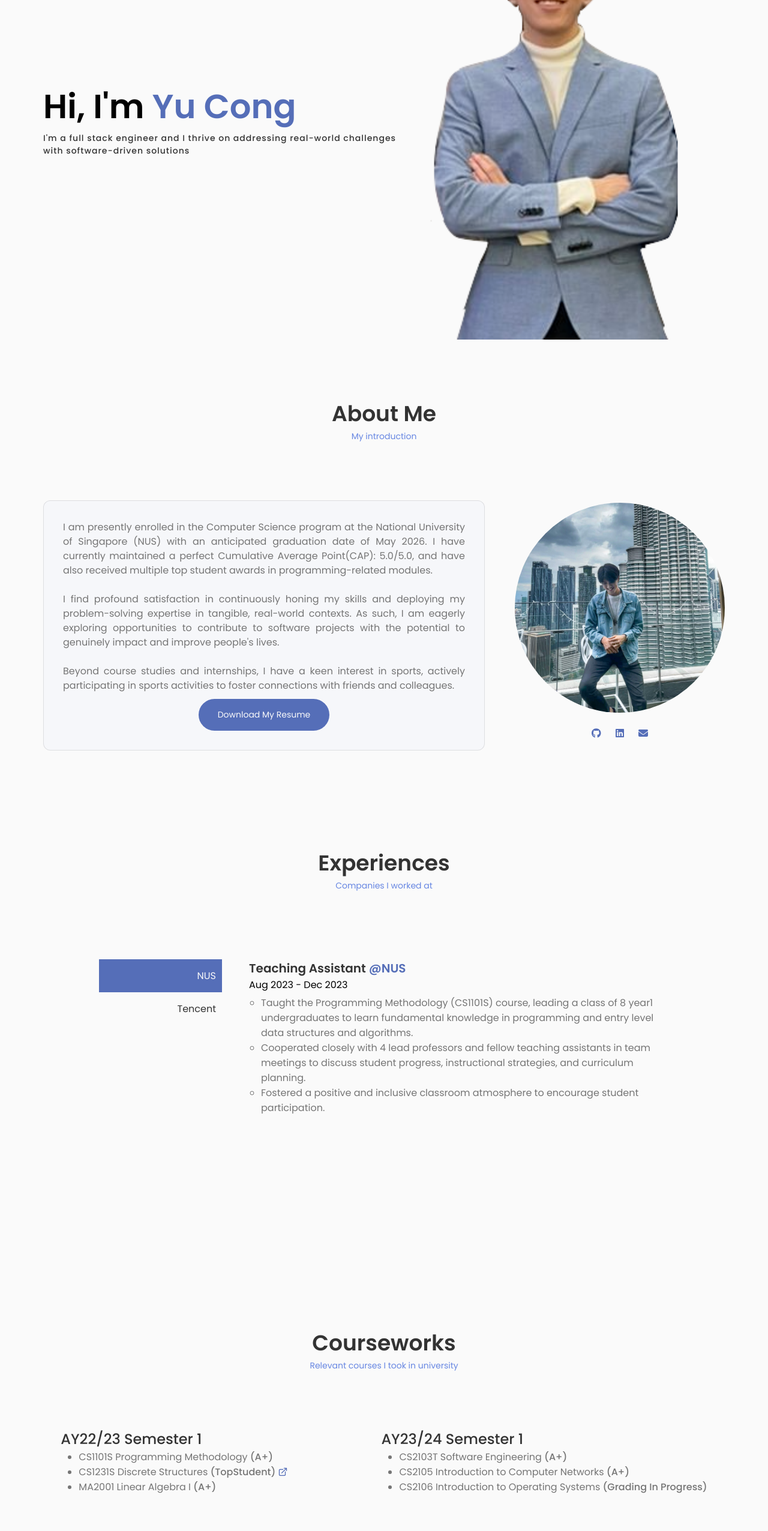
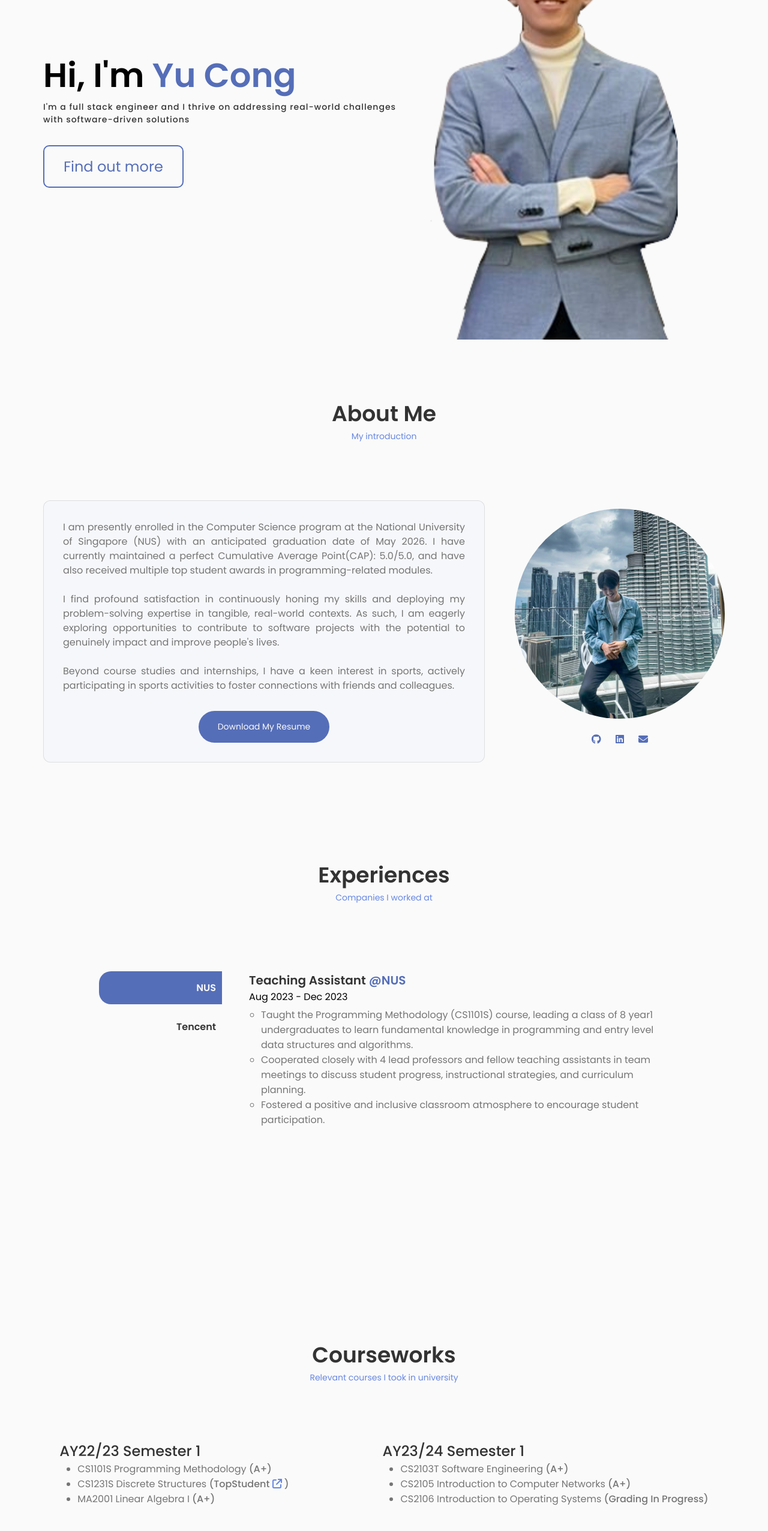
Before and after one commit to yucongkoo/yucongkoo.github.io, a React (Create React App) app: page / in a window 1280 px wide. Shown: the part 234-2786 px from the top of the page at 60% size. Built offline with nearby package versions, Linux system fonts and the light colour scheme.

Commit message:
Touch up details

```diff
--- a/package.json
+++ b/package.json
@@ -6,6 +6,7 @@
     "@emailjs/browser": "^3.11.0",
     "@fortawesome/fontawesome-svg-core": "^6.5.1",
     "@fortawesome/free-brands-svg-icons": "^6.5.1",
+    "@fortawesome/free-regular-svg-icons": "^6.5.1",
     "@fortawesome/free-solid-svg-icons": "^6.5.1",
     "@fortawesome/react-fontawesome": "^0.2.0",
     "@testing-library/jest-dom": "^5.17.0",
--- a/src/components/About/About.css
+++ b/src/components/About/About.css
@@ -38,6 +38,10 @@
     margin-left: 50px;
 }
 
+.downloadResumeButton {
+    margin-top: 20px;
+}
+
 .profileImg {
     object-fit: cover;
     border-radius: 50%;
--- a/src/components/Contact/Contact.js
+++ b/src/components/Contact/Contact.js
@@ -1,5 +1,5 @@
 import React, { useRef } from 'react';
-import emailjs, { send } from '@emailjs/browser';
+import emailjs from '@emailjs/browser';
 import './Contact.css';
 
 const Contact = (props) => {
--- a/src/components/Coursework/Coursework.css
+++ b/src/components/Coursework/Coursework.css
@@ -29,19 +29,15 @@
 }
 
 .courseworkSectionData a:hover {
-    color: var(--primary-color);
+    color: var(--accent-color);
 }
 
 .courseGrade {
     font-weight: var(--font-medium);
 }
 
-.courseworkSectionData i {
-    color: var(--primary-color);
-}
-
-.courseworkSectionData i:hover {
-    color: var(--secondary-color);
+.courseGradeIcon {
+    color: var(--accent-color);
 }
 
 .courseworksContainer {
--- a/src/components/Coursework/Coursework.js
+++ b/src/components/Coursework/Coursework.js
@@ -1,5 +1,7 @@
 import React from 'react';
 import './Coursework.css';
+import { faArrowUpRightFromSquare } from '@fortawesome/free-solid-svg-icons';
+import { FontAwesomeIcon } from '@fortawesome/react-fontawesome';
 
 const Coursework = (props) => {
 
@@ -22,16 +24,23 @@ const Coursework = (props) => {
                                         {e.course}
                                     </a>
                                     <span className='courseGrade'>
-                                        {' '}({e.courseGrade}) {' '}
+                                        {' '}(
+
+                                        {
+                                            e.courseGradeLink
+                                            ? (<span className='linkedCourseGrade'>
+                                                <a href={e.courseGradeLink} target='_blank' rel='noreferrer'>
+                                                    {e.courseGrade}{' '}
+                                                    <FontAwesomeIcon icon={faArrowUpRightFromSquare} className='courseGradeIcon' />
+                                                    {' '}
+                                                </a>
+                                               </span>)
+                                            : (<span>
+                                                {e.courseGrade}
+                                               </span>)
+                                        }
+                                        )
                                     </span>
-
-                                    {
-                                        e.courseGradeLink
-                                        ? (<a href={e.courseGradeLink} target='_blank' rel='noreferrer'>
-                                                <i className='uil uil-external-link-alt'></i>
-                                            </a>)
-                                        : ''
-                                    }
                                 </div>
                             </li>
                         ))}
--- a/src/components/Experience/TabList/TabList.css
+++ b/src/components/Experience/TabList/TabList.css
@@ -11,11 +11,15 @@
     text-align: right;
     min-width: 210px;
     padding-right: 5px;
+    font-weight: var(--font-semi-bold);
 }
 
 .tab {
     cursor: pointer;
     padding: 15px 10px 15px 40px;
+    border-top-left-radius: 20px;
+    border-bottom-left-radius: 20px;
+    margin-bottom: 10px;
 }
 .tab:hover {
     background-color: var(--secondary-color);
@@ -88,4 +92,11 @@
         margin-bottom: 10px;
         justify-content: center;
     }
+
+    .tab {
+        margin-right: 10px;
+        border-top-right-radius: 20px;
+        border-bottom-left-radius: 0;
+        padding: 15px 40px 15px 40px;
+    }
 }
--- a/src/components/Intro/Intro.css
+++ b/src/components/Intro/Intro.css
@@ -56,6 +56,49 @@
     height: 1rem;
 }
 
+.findOutMoreBtn {
+    background-color: var(--body-color);
+    font-size: var(--h2-font-size);
+    border: 2px solid var(--primary-color);
+    border-radius: 10px;
+    display: flex;
+    align-items: center;
+    justify-content: center;
+    width: fit-content;
+    margin-top: 2rem;
+}
+
+.findOutMoreBtn a {
+    padding: 1rem 2rem;
+    text-decoration: none;
+    color: var(--primary-color);
+}
+
+.findOutMoreBtn span {
+    cursor: pointer;
+    display: inline-block;
+    position: relative;
+    transition: 0.4s;
+}
+
+.findOutMoreBtn span:after {
+    content: '\00bb';
+    position: absolute;
+    opacity: 0;
+    top: 0;
+    right: -20px;
+    transition: 0.5s;
+}
+
+.findOutMoreBtn:hover span {
+    padding-right: 25px;
+}
+
+.findOutMoreBtn:hover span:after {
+    opacity: 1;
+    right: 0;
+}
+
 /* For medium devices */
 @media screen and (max-width: 768px) {
     .bg {
--- a/src/components/Intro/Intro.js
+++ b/src/components/Intro/Intro.js
@@ -1,8 +1,6 @@
 import React from 'react';
 import './Intro.css';
 import bg from '../../assets/image.png';
-import btnImg from '../../assets/hireme.png';
-import { Link } from 'react-scroll';
 
 const Intro = (props) => {
   return (
@@ -16,6 +14,12 @@ const Intro = (props) => {
                 <br />
                 with software-driven solutions
             </p>
+
+            <button className='findOutMoreBtn'>
+              <a href='#about' className='findOutMoreBtnLink'>
+                <span>Find out more</span>
+              </a>
+            </button>
         </div>
 
         <img src={bg} alt="Profile Picture" className='bg' />
--- a/src/components/Navbar/Navbar.css
+++ b/src/components/Navbar/Navbar.css
@@ -129,8 +129,8 @@
     }
 
     .contactMeButton {
-        margin: 0.5rem;
-        padding: 0.5rem 1rem;
+        display: none;
+        margin: 10px;
         font-size: var(--smaller-font-size);
     }
 }
--- a/src/components/Navbar/Navbar.js
+++ b/src/components/Navbar/Navbar.js
@@ -1,11 +1,12 @@
 import React, { useState } from 'react';
 import { Link } from 'react-scroll';
+import { faComments } from '@fortawesome/free-regular-svg-icons';
 import './Navbar.css';
+import { FontAwesomeIcon } from '@fortawesome/react-fontawesome';
 
 const Navbar = (props) => {
   /* Toggle Menu*/
   const [menuIsShown, setMenuIsShown] = useState(false);
-  const [activeNav, setActiveNav] = useState('intro');
 
   const getNavStyling = navName => props.activeSection === navName ? 'navLink active-link' : 'navLink';
 
@@ -17,7 +18,6 @@ const Navbar = (props) => {
           <ul className='navListGrid'>
             <li className='navItem'>
               <a href='#intro'
-              onClick={() => setActiveNav('intro')}
               className={getNavStyling('intro')}
               spy smooth>
                 <i className='uil uil-estate navIcon'></i> Home
@@ -26,7 +26,6 @@ const Navbar = (props) => {
 
             <li className='navItem'>
               <a href='#about'
-              onClick={() => setActiveNav('about')}
               className={getNavStyling('about')}
               spy smooth>
                 <i className='uil uil-user navIcon'></i> About
@@ -35,7 +34,6 @@ const Navbar = (props) => {
 
             <li className='navItem'>
               <a href='#experience'
-              onClick={() => setActiveNav('experience')}
               className={getNavStyling('experience')}
               spy smooth>
                 <i className='uil uil-briefcase-alt navIcon'></i> Experience
@@ -44,7 +42,6 @@ const Navbar = (props) => {
 
             <li className='navItem'>
               <a href='#coursework'
-              onClick={() => setActiveNav('coursework')}
               className={getNavStyling('coursework')}
               spy smooth>
                 <i className='uil uil-briefcase-alt navIcon'></i> Courseworks
@@ -59,7 +56,13 @@ const Navbar = (props) => {
           <i className='uil uil-apps'></i>
         </div>
 
-        <button className='contactMeButton'>
+        <div className='navToggle'>
+          <Link to='contact'>
+            <FontAwesomeIcon icon={faComments}/>
+          </Link>
+        </div>
+
+        <button className='contactMeButton' >
           <Link to='contact' className='contactMeButtonLink'>
             <span>Contact Me</span>
           </Link>
```
Also changed, not shown: 1 other file (tests, documents, lock files or other folders).
